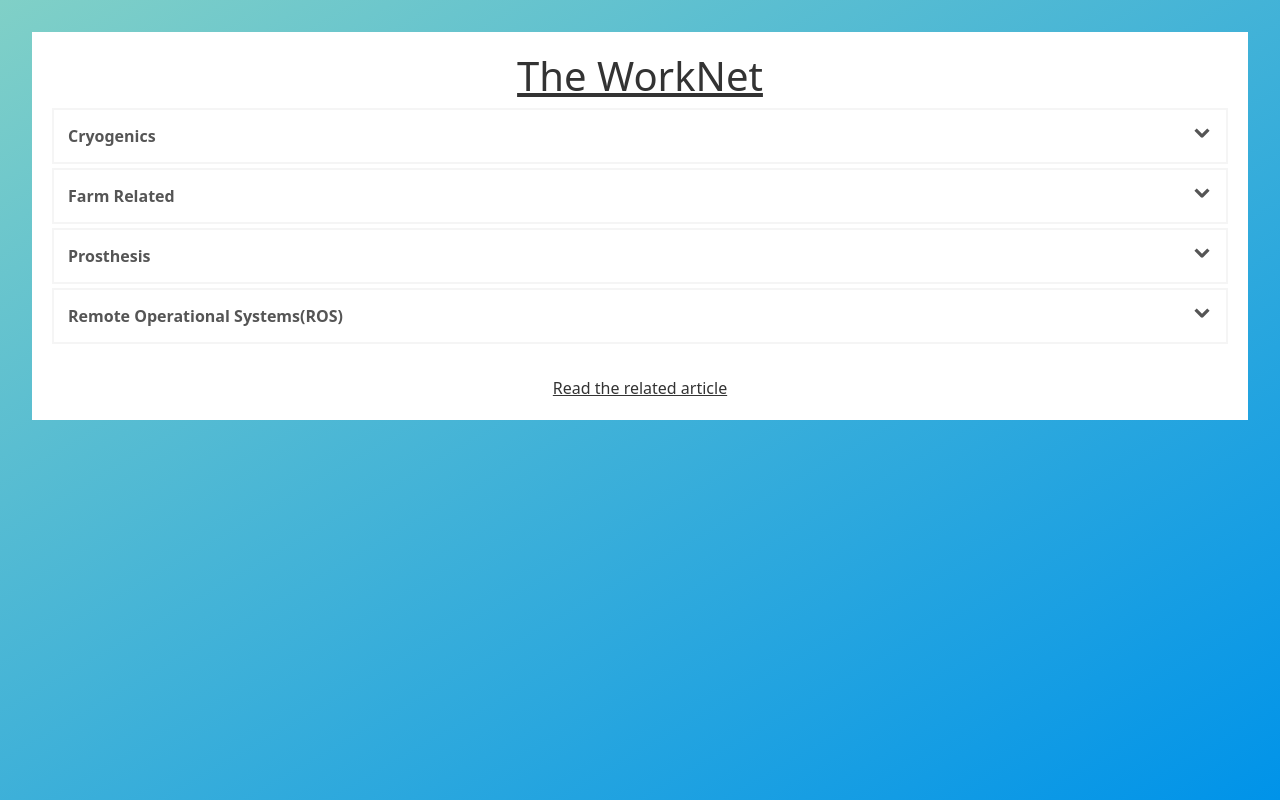
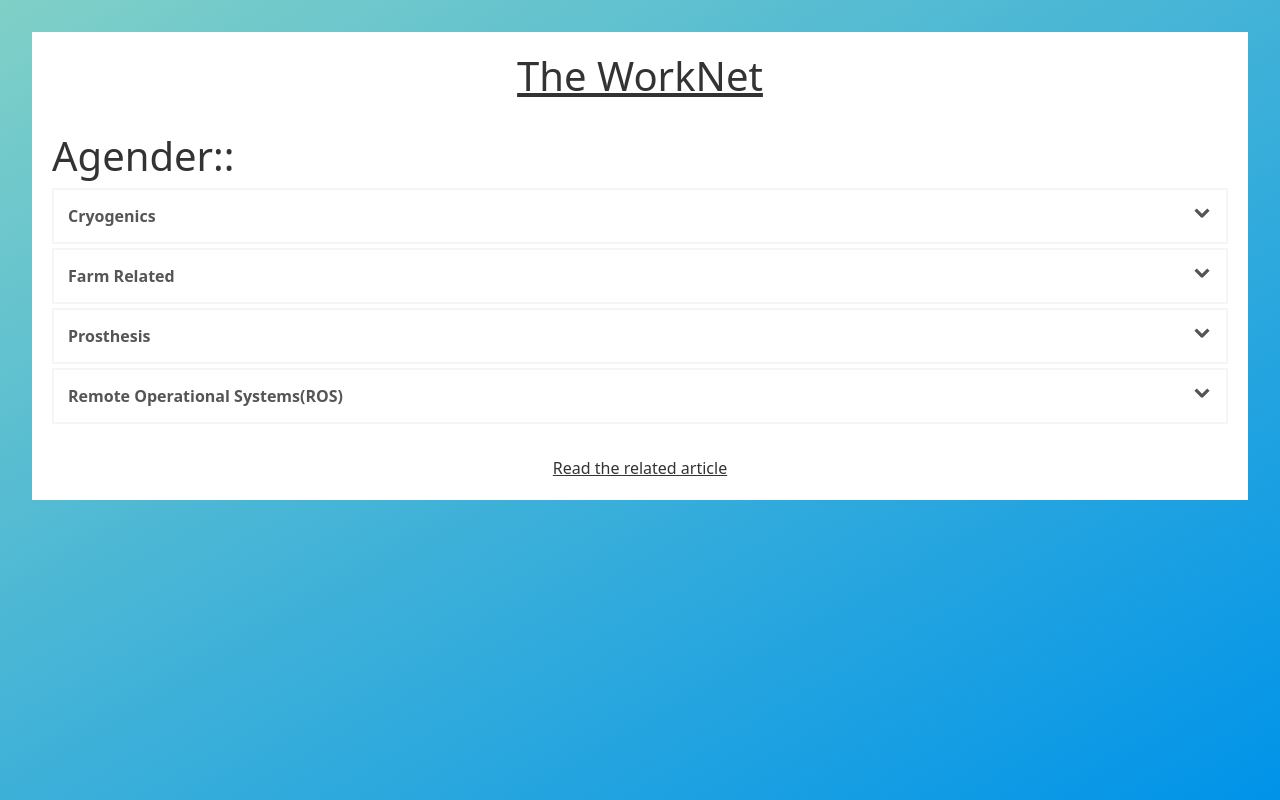
Before and after one commit to NikhilSinghRajaputana/Agamotto, a plain HTML site: page index.html in a window 1280 px wide. Drawn offline with nearby package versions, Linux system fonts and the light colour scheme.

Commit message:
Update index.html

```diff
--- a/index.html
+++ b/index.html
@@ -1,7 +1,7 @@
 <!DOCTYPE html>
 <html>
 <head>
-<title>Work Net</title>
+<title>WorkNet</title>
   <meta charset="utf-8">
   <meta name="viewport" content="width=device-width, initial-scale=1">
   <link href="https://cdn.jsdelivr.net/npm/bootstrap@5.2.3/dist/css/bootstrap.min.css" rel="stylesheet">
@@ -87,7 +87,8 @@
 </head>
 <body>
  <main>
-   <h1 style="text-align: center;text-decoration: underline;" >The WorkNet</h1>
+   <h1 style="text-align: center;text-decoration: underline;" >The WorkNet</h1><br/>
+   <h1>Agender::</h1>
   <div>
   <details class="accordion">
     <summary class="accordion__title">
```
